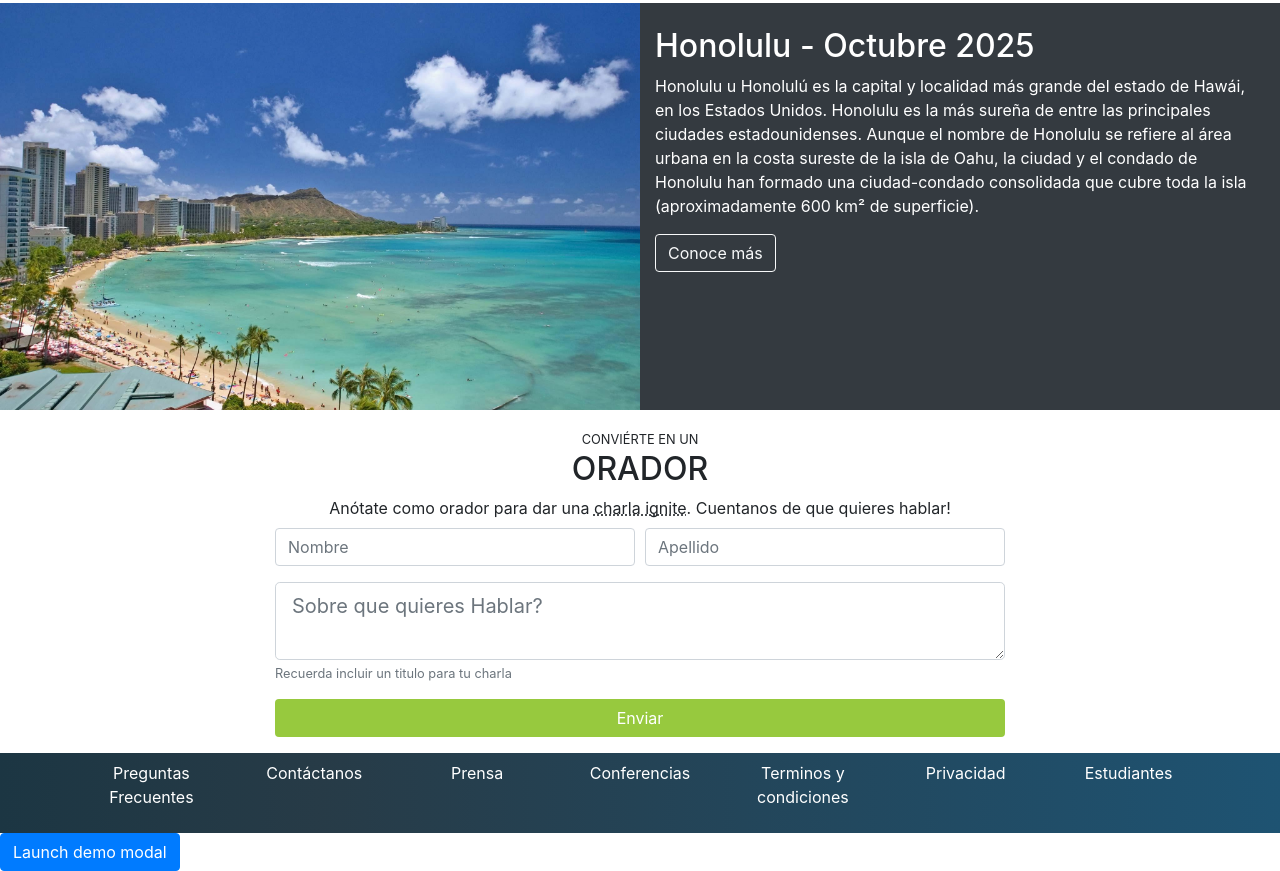
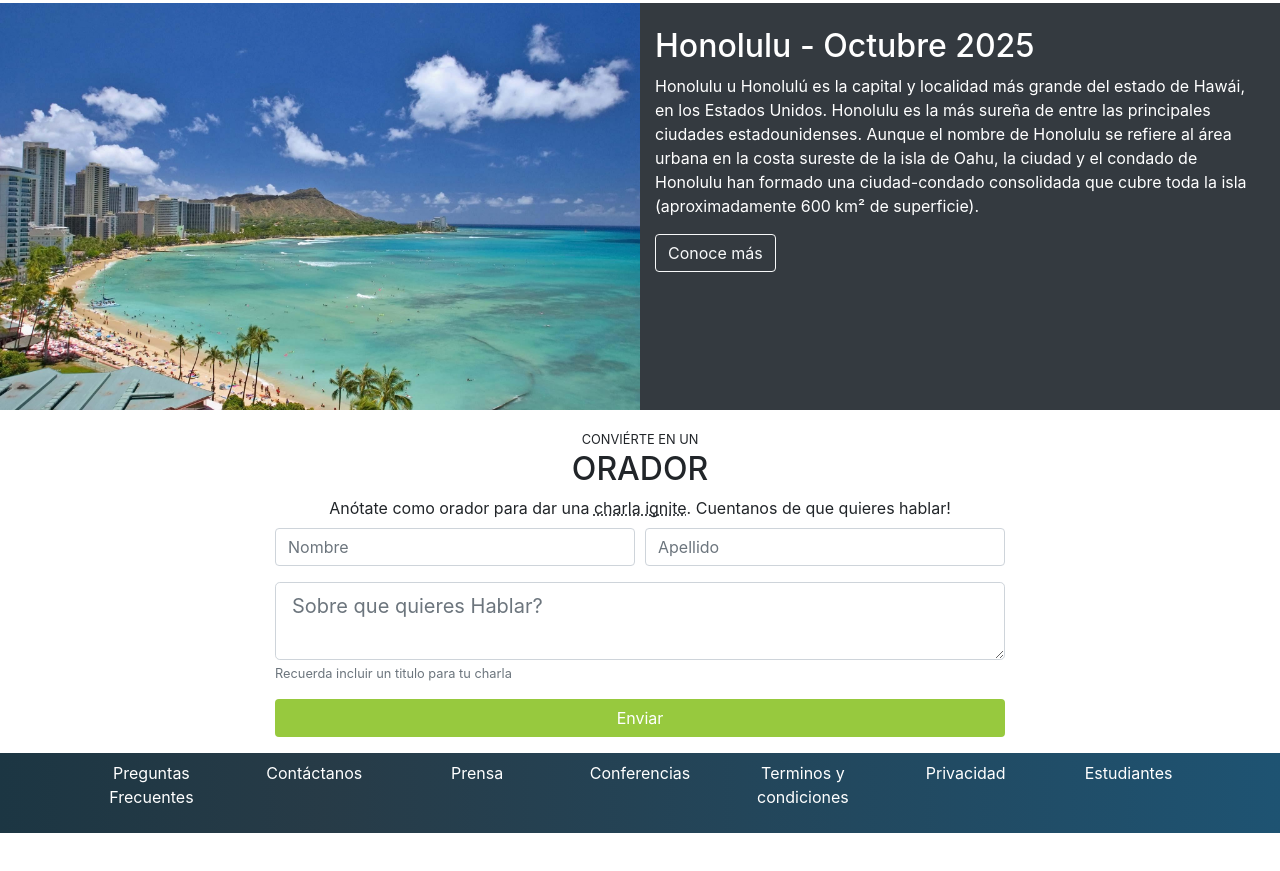
Before and after one commit to jesusjosee/bootstrap-plaztiConf-2020, a plain HTML site: page index.html in a window 1280 px wide. Shown: the part 1799-2670 px from the top of the page. After the commit the page ends 2632 px from the top, so only its background shows below. Drawn offline with nearby package versions, Linux system fonts and the light colour scheme.

Commit message:
Update index.html

```diff
--- a/index.html
+++ b/index.html
@@ -248,10 +248,6 @@
     </footer>
     <!-- /footer(pie de pagina) -->
 
-    <!-- Button trigger modal -->
-<button type="button" class="btn btn-primary" data-toggle="modal" data-target="#exampleModal">
-  Launch demo modal
-</button>
 
 <!-- Modal -->
       <div class="modal fade" id="modalCompra" tabindex="-1" role="dialog" aria-labelledby="exampleModalLabel" aria-hidden="true">
```
